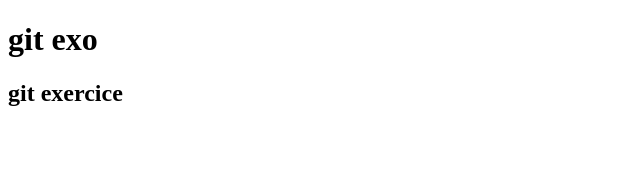
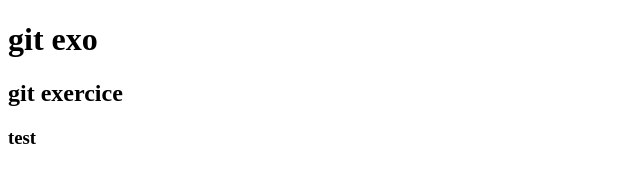
Before and after one commit to tom77310/dw_21_git_exo, a plain HTML site: page index.html in a window 1280 px wide. Shown: the full height of the page, 0-640 px from the left. Drawn offline with Linux system fonts and the light colour scheme.

Commit message:
Update index.html

```diff
--- a/index.html
+++ b/index.html
@@ -9,5 +9,6 @@
 <body>
     <h1>git exo</h1>
     <h2>git exercice</h2>
+    <h3>test<h3>
 </body>
 </html>
```
